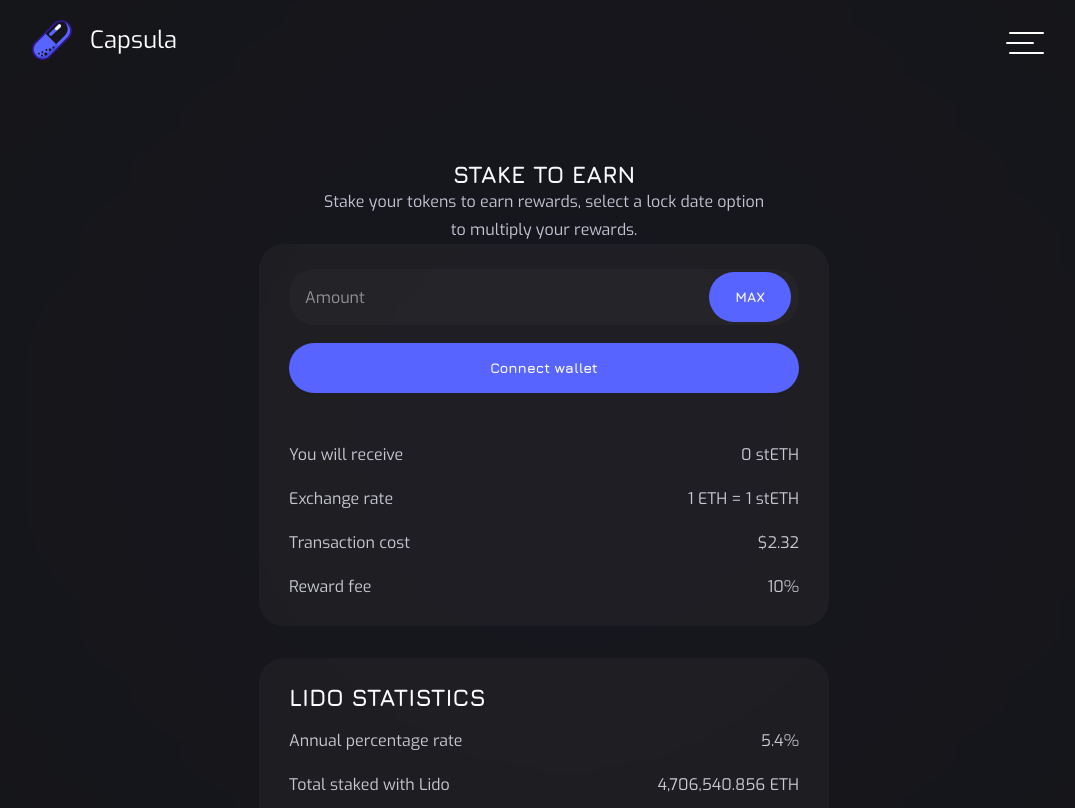
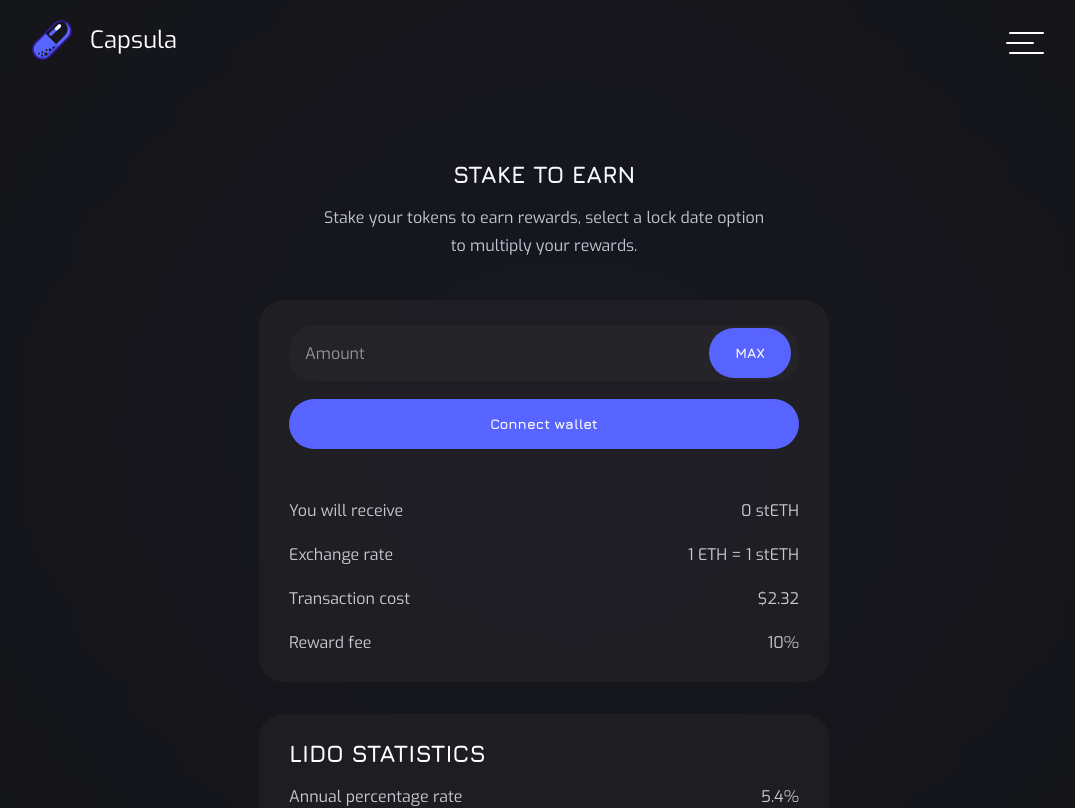
Before and after one commit to UD1sto/Capsules-mpv-frontend, a Next.js app: page /stake in a window 1280 px wide. Shown: the top 808 px of the page, without its empty margins (96-1171 px from the left). Built offline with nearby package versions, Linux system fonts and the light colour scheme.

Commit message:
fix stake p

```diff
--- a/src/pages/stake.tsx
+++ b/src/pages/stake.tsx
@@ -7,7 +7,7 @@
   return (
     <Stack className={styles.container}>
       <Typography variant="h3">Stake to earn</Typography>
-      <Typography className={styles.subtitle} variant="subtitle1">
+      <Typography className={styles.subtitle} variant="subtitle1" mt={2} mb={5}>
         Stake your tokens to earn rewards, select a lock date option to multiply
         your rewards.
       </Typography>
```
